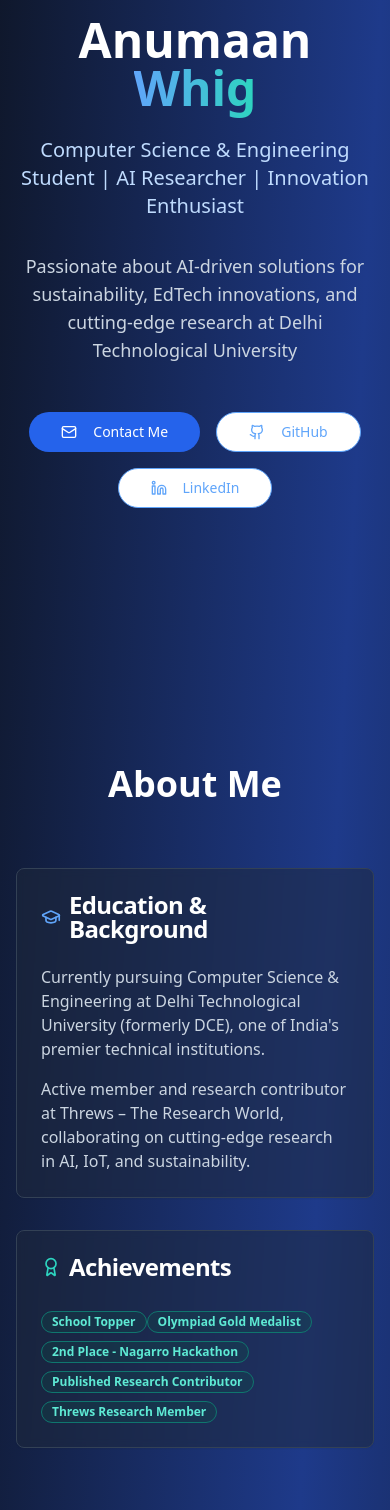
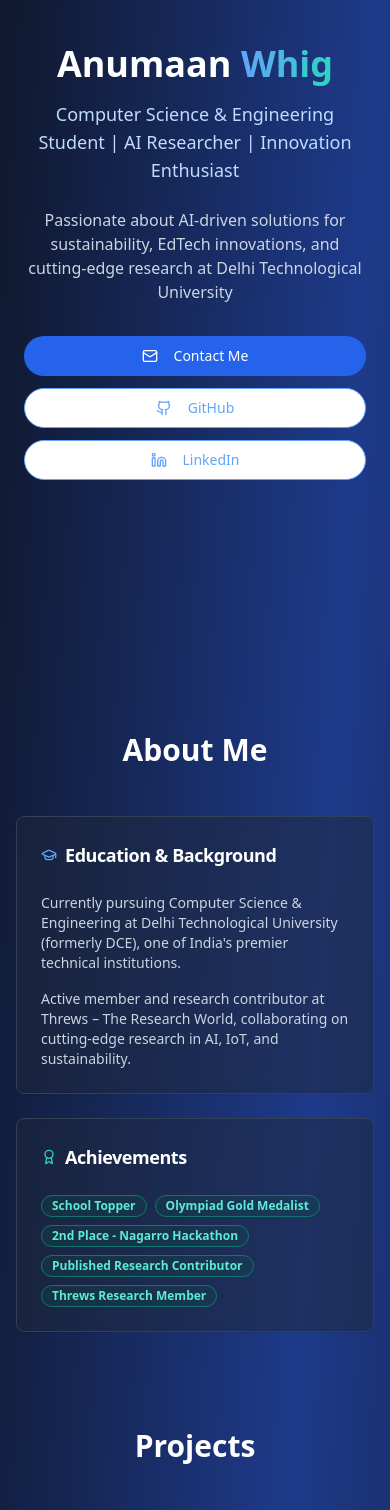
Before and after one commit to TheAnumaan/whig-portfolio-nexus, a React (Vite) app: page / in a window 390 px wide. Shown: the part 160-1670 px from the top of the page. Built offline with nearby package versions, Linux system fonts and the light colour scheme.

Commit message:
Refactor: Improve responsiveness
Make the website responsive across different screen sizes.

```diff
--- a/src/pages/Index.tsx
+++ b/src/pages/Index.tsx
@@ -1,3 +1,4 @@
+
 import { useState, useEffect } from 'react';
 import { motion } from 'framer-motion';
 import { Card, CardContent, CardDescription, CardHeader, CardTitle } from '@/components/ui/card';
@@ -173,27 +174,27 @@ const Index = () => {
         {isAuthenticated && (
           <motion.button
             onClick={handleLogout}
-            className="p-3 bg-red-600 hover:bg-red-700 text-white rounded-full shadow-lg transition-colors"
+            className="p-2 sm:p-3 bg-red-600 hover:bg-red-700 text-white rounded-full shadow-lg transition-colors"
             whileHover={{ scale: 1.1 }}
             whileTap={{ scale: 0.9 }}
             title="Logout"
           >
-            <LogOut className="w-5 h-5" />
+            <LogOut className="w-4 h-4 sm:w-5 sm:h-5" />
           </motion.button>
         )}
         <motion.button
           onClick={handleAdminClick}
-          className="p-3 bg-blue-600 hover:bg-blue-700 text-white rounded-full shadow-lg transition-colors"
+          className="p-2 sm:p-3 bg-blue-600 hover:bg-blue-700 text-white rounded-full shadow-lg transition-colors"
           whileHover={{ scale: 1.1 }}
           whileTap={{ scale: 0.9 }}
           title={isAuthenticated ? "Admin Panel" : "Login to Admin"}
         >
-          <Settings className="w-5 h-5" />
+          <Settings className="w-4 h-4 sm:w-5 sm:h-5" />
         </motion.button>
       </motion.div>
 
       {/* Hero Section */}
-      <section className="min-h-screen flex items-center justify-center px-4">
+      <section className="min-h-screen flex items-center justify-center px-4 sm:px-6 lg:px-8">
         <div className="max-w-4xl mx-auto text-center">
           <motion.div
             initial={{ opacity: 0, y: 30 }}
@@ -201,7 +202,7 @@ const Index = () => {
             transition={{ duration: 0.8 }}
           >
             <motion.h1
-              className="text-5xl md:text-7xl font-bold text-white mb-6"
+              className="text-4xl sm:text-5xl md:text-6xl lg:text-7xl font-bold text-white mb-4 sm:mb-6"
               initial={{ opacity: 0, y: 20 }}
               animate={{ opacity: 1, y: 0 }}
               transition={{ delay: 0.2, duration: 0.8 }}
@@ -210,7 +211,7 @@ const Index = () => {
             </motion.h1>
 
             <motion.p
-              className="text-xl md:text-2xl text-blue-200 mb-8"
+              className="text-lg sm:text-xl md:text-2xl text-blue-200 mb-6 sm:mb-8 px-2"
               initial={{ opacity: 0, y: 20 }}
               animate={{ opacity: 1, y: 0 }}
               transition={{ delay: 0.4, duration: 0.8 }}
@@ -219,7 +220,7 @@ const Index = () => {
             </motion.p>
 
             <motion.p
-              className="text-lg text-slate-300 mb-12 max-w-2xl mx-auto"
+              className="text-base sm:text-lg text-slate-300 mb-8 sm:mb-12 max-w-2xl mx-auto px-2"
               initial={{ opacity: 0, y: 20 }}
               animate={{ opacity: 1, y: 0 }}
               transition={{ delay: 0.6, duration: 0.8 }}
@@ -228,29 +229,29 @@ const Index = () => {
             </motion.p>
 
             <motion.div
-              className="flex flex-wrap gap-4 justify-center"
+              className="flex flex-col sm:flex-row flex-wrap gap-3 sm:gap-4 justify-center px-2"
               initial={{ opacity: 0, y: 20 }}
               animate={{ opacity: 1, y: 0 }}
               transition={{ delay: 0.8, duration: 0.8 }}
             >
-              <Button className="bg-blue-600 hover:bg-blue-700 text-white px-8 py-3 rounded-full">
-                <Mail className="w-4 h-4 mr-2" />
+              <Button className="bg-blue-600 hover:bg-blue-700 text-white px-6 sm:px-8 py-2 sm:py-3 rounded-full text-sm sm:text-base">
+                <Mail className="w-3 h-3 sm:w-4 sm:h-4 mr-2" />
                 Contact Me
               </Button>
               <Button
                 variant="outline"
-                className="border-blue-400 text-blue-400 hover:bg-blue-400 hover:text-white px-8 py-3 rounded-full"
+                className="border-blue-400 text-blue-400 hover:bg-blue-400 hover:text-white px-6 sm:px-8 py-2 sm:py-3 rounded-full text-sm sm:text-base"
                 onClick={() => window.open('https://github.com/TheAnumaan', '_blank')}
               >
-                <Github className="w-4 h-4 mr-2" />
+                <Github className="w-3 h-3 sm:w-4 sm:h-4 mr-2" />
                 GitHub
               </Button>
               <Button
                 variant="outline"
-                className="border-blue-400 text-blue-400 hover:bg-blue-400 hover:text-white px-8 py-3 rounded-full"
+                className="border-blue-400 text-blue-400 hover:bg-blue-400 hover:text-white px-6 sm:px-8 py-2 sm:py-3 rounded-full text-sm sm:text-base"
                 onClick={() => window.open('https://www.linkedin.com/in/anumaan-whig-41556b323/', '_blank')}
               >
-                <Linkedin className="w-4 h-4 mr-2" />
+                <Linkedin className="w-3 h-3 sm:w-4 sm:h-4 mr-2" />
                 LinkedIn
               </Button>
             </motion.div>
@@ -259,10 +260,10 @@ const Index = () => {
       </section>
 
       {/* About Section */}
-      <section className="py-20 px-4">
+      <section className="py-12 sm:py-16 lg:py-20 px-4 sm:px-6 lg:px-8">
         <div className="max-w-6xl mx-auto">
           <motion.h2
-            className="text-4xl font-bold text-white text-center mb-16"
+            className="text-3xl sm:text-4xl font-bold text-white text-center mb-12 sm:mb-16"
             initial={{ opacity: 0, y: 30 }}
             whileInView={{ opacity: 1, y: 0 }}
             transition={{ duration: 0.8 }}
@@ -271,21 +272,21 @@ const Index = () => {
             About Me
           </motion.h2>
 
-          <div className="grid md:grid-cols-2 gap-8">
+          <div className="grid md:grid-cols-2 gap-6 sm:gap-8">
             <motion.div
               initial={{ opacity: 0, x: -30 }}
               whileInView={{ opacity: 1, x: 0 }}
               transition={{ duration: 0.8 }}
               viewport={{ once: true }}
             >
-              <Card className="bg-slate-800/50 border-slate-700 backdrop-blur-sm">
+              <Card className="bg-slate-800/50 border-slate-700 backdrop-blur-sm h-full">
                 <CardHeader>
-                  <CardTitle className="text-white flex items-center gap-2">
-                    <GraduationCap className="w-5 h-5 text-blue-400" />
+                  <CardTitle className="text-white flex items-center gap-2 text-lg sm:text-xl">
+                    <GraduationCap className="w-4 h-4 sm:w-5 sm:h-5 text-blue-400" />
                     Education & Background
                   </CardTitle>
                 </CardHeader>
-                <CardContent className="text-slate-300">
+                <CardContent className="text-slate-300 text-sm sm:text-base">
                   <p className="mb-4">
                     Currently pursuing Computer Science & Engineering at Delhi Technological University (formerly DCE),
                     one of India's premier technical institutions.
@@ -304,17 +305,17 @@ const Index = () => {
               transition={{ duration: 0.8 }}
               viewport={{ once: true }}
             >
-              <Card className="bg-slate-800/50 border-slate-700 backdrop-blur-sm">
+              <Card className="bg-slate-800/50 border-slate-700 backdrop-blur-sm h-full">
                 <CardHeader>
-                  <CardTitle className="text-white flex items-center gap-2">
-                    <Award className="w-5 h-5 text-teal-400" />
+                  <CardTitle className="text-white flex items-center gap-2 text-lg sm:text-xl">
+                    <Award className="w-4 h-4 sm:w-5 sm:h-5 text-teal-400" />
                     Achievements
                   </CardTitle>
                 </CardHeader>
                 <CardContent>
-                  <div className="space-y-2">
+                  <div className="flex flex-wrap gap-2">
                     {achievements.map((achievement, index) => (
-                      <Badge key={index} className="bg-teal-900/30 text-teal-300 border-teal-700">
+                      <Badge key={index} className="bg-teal-900/30 text-teal-300 border-teal-700 text-xs sm:text-sm">
                         {achievement}
                       </Badge>
                     ))}
@@ -327,10 +328,10 @@ const Index = () => {
       </section>
 
       {/* Projects Section */}
-      <section className="py-20 px-4">
+      <section className="py-12 sm:py-16 lg:py-20 px-4 sm:px-6 lg:px-8">
         <div className="max-w-6xl mx-auto">
           <motion.h2
-            className="text-4xl font-bold text-white text-center mb-16"
+            className="text-3xl sm:text-4xl font-bold text-white text-center mb-12 sm:mb-16"
             initial={{ opacity: 0, y: 30 }}
             whileInView={{ opacity: 1, y: 0 }}
             transition={{ duration: 0.8 }}
@@ -339,7 +340,7 @@ const Index = () => {
             Projects
           </motion.h2>
 
-          <div className="grid md:grid-cols-2 lg:grid-cols-3 gap-8">
+          <div className="grid sm:grid-cols-2 lg:grid-cols-3 gap-6 sm:gap-8">
             {projects.map((project, index) => (
               <motion.div
                 key={project.id}
@@ -350,21 +351,21 @@ const Index = () => {
               >
                 <Card className="bg-slate-800/50 border-slate-700 backdrop-blur-sm hover:bg-slate-800/70 transition-all duration-300 h-full">
                   <CardHeader>
-                    <div className="flex justify-between items-start">
-                      <CardTitle className="text-white text-lg">{project.title}</CardTitle>
-                      <Badge className="bg-blue-900/30 text-blue-300 border-blue-700">
+                    <div className="flex flex-col sm:flex-row sm:justify-between sm:items-start gap-2">
+                      <CardTitle className="text-white text-base sm:text-lg leading-tight">{project.title}</CardTitle>
+                      <Badge className="bg-blue-900/30 text-blue-300 border-blue-700 text-xs w-fit">
                         {project.type}
                       </Badge>
                     </div>
-                    <Badge className="w-fit bg-green-900/30 text-green-300 border-green-700">
+                    <Badge className="w-fit bg-green-900/30 text-green-300 border-green-700 text-xs">
                       {project.status}
                     </Badge>
                   </CardHeader>
                   <CardContent>
-                    <CardDescription className="text-slate-300 mb-4">
+                    <CardDescription className="text-slate-300 mb-4 text-sm sm:text-base">
                       {project.description}
                     </CardDescription>
-                    <div className="flex flex-wrap gap-2">
+                    <div className="flex flex-wrap gap-1 sm:gap-2">
                       {project.technologies.map((tech, techIndex) => (
                         <Badge key={techIndex} variant="outline" className="text-xs border-slate-600 text-slate-400">
                           {tech}
@@ -380,10 +381,10 @@ const Index = () => {
       </section>
 
       {/* Research Section */}
-      <section className="py-20 px-4">
+      <section className="py-12 sm:py-16 lg:py-20 px-4 sm:px-6 lg:px-8">
         <div className="max-w-6xl mx-auto">
           <motion.h2
-            className="text-4xl font-bold text-white text-center mb-16"
+            className="text-3xl sm:text-4xl font-bold text-white text-center mb-12 sm:mb-16"
             initial={{ opacity: 0, y: 30 }}
             whileInView={{ opacity: 1, y: 0 }}
             transition={{ duration: 0.8 }}
@@ -392,7 +393,7 @@ const Index = () => {
             Research Publications
           </motion.h2>
 
-          <div className="grid md:grid-cols-2 gap-8">
+          <div className="grid lg:grid-cols-2 gap-6 sm:gap-8">
             {researchPapers.map((paper, index) => (
               <motion.div
                 key={paper.id}
@@ -403,35 +404,37 @@ const Index = () => {
               >
                 <Card className="bg-slate-800/50 border-slate-700 backdrop-blur-sm hover:bg-slate-800/70 transition-all duration-300 h-full">
                   <CardHeader>
-                    <div className="flex justify-between items-start mb-2">
-                      <CardTitle className="text-white text-lg leading-tight">{paper.title}</CardTitle>
-                      <div className="flex flex-col items-end gap-2">
-                        <Badge className="bg-purple-900/30 text-purple-300 border-purple-700">
+                    <div className="flex flex-col gap-3">
+                      <div className="flex flex-col sm:flex-row sm:justify-between sm:items-start gap-2">
+                        <CardTitle className="text-white text-sm sm:text-base lg:text-lg leading-tight flex-1">{paper.title}</CardTitle>
+                        <div className="flex flex-row sm:flex-col gap-2">
+                          <Badge className="bg-purple-900/30 text-purple-300 border-purple-700 text-xs w-fit">
                             {paper.year}
                           </Badge>
                           {paper.citedBy && (
-                          <Badge className="bg-orange-900/30 text-orange-300 border-orange-700 text-xs">
+                            <Badge className="bg-orange-900/30 text-orange-300 border-orange-700 text-xs w-fit">
                               Cited: {paper.citedBy}
                             </Badge>
                           )}
                         </div>
                       </div>
-                    <CardDescription className="text-slate-400 text-sm">
+                      <CardDescription className="text-slate-400 text-xs sm:text-sm">
                         {paper.authors}
                       </CardDescription>
-                    <Badge className="w-fit bg-amber-900/30 text-amber-300 border-amber-700">
+                      <Badge className="w-fit bg-amber-900/30 text-amber-300 border-amber-700 text-xs">
                         {paper.status}
                       </Badge>
+                    </div>
                   </CardHeader>
                   <CardContent>
-                    <CardDescription className="text-slate-300 mb-4">
+                    <CardDescription className="text-slate-300 mb-4 text-sm sm:text-base">
                       {paper.description}
                     </CardDescription>
-                    <div className="flex items-center gap-2">
-                      <Badge variant="outline" className="text-xs border-slate-600 text-slate-400">
+                    <div className="flex flex-col sm:flex-row sm:items-center gap-3">
+                      <Badge variant="outline" className="text-xs border-slate-600 text-slate-400 flex-1">
                         {paper.publication}
                       </Badge>
-                      <Button size="sm" variant="outline" className="ml-auto border-slate-600 text-slate-300 hover:bg-slate-700">
+                      <Button size="sm" variant="outline" className="border-slate-600 text-slate-300 hover:bg-slate-700 w-fit">
                         <ExternalLink className="w-3 h-3 mr-1" />
                         View
                       </Button>
@@ -442,13 +445,13 @@ const Index = () => {
             ))}
           </div>
 
-          <div className="text-center mt-12">
+          <div className="text-center mt-8 sm:mt-12">
             <Button
               variant="outline"
-              className="border-purple-400 text-purple-400 hover:bg-purple-400 hover:text-white px-8 py-3 rounded-full"
+              className="border-purple-400 text-purple-400 hover:bg-purple-400 hover:text-white px-6 sm:px-8 py-2 sm:py-3 rounded-full text-sm sm:text-base"
               onClick={() => window.open('https://scholar.google.com/citations?hl=en&user=-HqYBtEAAAAJ&view_op=list_works', '_blank')}
             >
-              <ExternalLink className="w-4 h-4 mr-2" />
+              <ExternalLink className="w-3 h-3 sm:w-4 sm:h-4 mr-2" />
               View All Publications
             </Button>
           </div>
@@ -456,10 +459,10 @@ const Index = () => {
       </section>
 
       {/* Skills Section */}
-      <section className="py-20 px-4">
+      <section className="py-12 sm:py-16 lg:py-20 px-4 sm:px-6 lg:px-8">
         <div className="max-w-6xl mx-auto">
           <motion.h2
-            className="text-4xl font-bold text-white text-center mb-16"
+            className="text-3xl sm:text-4xl font-bold text-white text-center mb-12 sm:mb-16"
             initial={{ opacity: 0, y: 30 }}
             whileInView={{ opacity: 1, y: 0 }}
             transition={{ duration: 0.8 }}
@@ -469,7 +472,7 @@ const Index = () => {
           </motion.h2>
 
           <motion.div
-            className="flex flex-wrap gap-4 justify-center"
+            className="flex flex-wrap gap-3 sm:gap-4 justify-center"
             initial={{ opacity: 0, y: 30 }}
             whileInView={{ opacity: 1, y: 0 }}
             transition={{ duration: 0.8, delay: 0.2 }}
@@ -481,7 +484,7 @@ const Index = () => {
                 whileHover={{ scale: 1.05 }}
                 whileTap={{ scale: 0.95 }}
               >
-                <Badge className="bg-slate-800/50 text-slate-200 border-slate-600 px-4 py-2 text-sm hover:bg-blue-900/30 hover:text-blue-300 hover:border-blue-700 transition-all duration-300">
+                <Badge className="bg-slate-800/50 text-slate-200 border-slate-600 px-3 sm:px-4 py-1 sm:py-2 text-xs sm:text-sm hover:bg-blue-900/30 hover:text-blue-300 hover:border-blue-700 transition-all duration-300">
                   {skill}
                 </Badge>
               </motion.div>
@@ -491,10 +494,10 @@ const Index = () => {
       </section>
 
       {/* Contact Section */}
-      <section className="py-20 px-4">
+      <section className="py-12 sm:py-16 lg:py-20 px-4 sm:px-6 lg:px-8">
         <div className="max-w-4xl mx-auto text-center">
           <motion.h2
-            className="text-4xl font-bold text-white mb-8"
+            className="text-3xl sm:text-4xl font-bold text-white mb-6 sm:mb-8"
             initial={{ opacity: 0, y: 30 }}
             whileInView={{ opacity: 1, y: 0 }}
             transition={{ duration: 0.8 }}
@@ -504,7 +507,7 @@ const Index = () => {
           </motion.h2>
 
           <motion.p
-            className="text-lg text-slate-300 mb-12"
+            className="text-base sm:text-lg text-slate-300 mb-8 sm:mb-12 px-2"
             initial={{ opacity: 0, y: 30 }}
             whileInView={{ opacity: 1, y: 0 }}
             transition={{ duration: 0.8, delay: 0.2 }}
@@ -515,32 +518,32 @@ const Index = () => {
           </motion.p>
 
           <motion.div
-            className="flex flex-wrap gap-6 justify-center"
+            className="flex flex-col sm:flex-row flex-wrap gap-4 sm:gap-6 justify-center px-2"
             initial={{ opacity: 0, y: 30 }}
             whileInView={{ opacity: 1, y: 0 }}
             transition={{ duration: 0.8, delay: 0.4 }}
             viewport={{ once: true }}
           >
-            <Button className="bg-blue-600 hover:bg-blue-700 text-white px-6 py-3 rounded-full">
-              <Mail className="w-4 h-4 mr-2" />
+            <Button className="bg-blue-600 hover:bg-blue-700 text-white px-5 sm:px-6 py-2 sm:py-3 rounded-full text-sm sm:text-base">
+              <Mail className="w-3 h-3 sm:w-4 sm:h-4 mr-2" />
               Email
             </Button>
             <Button
-              className="bg-slate-700 hover:bg-slate-600 text-white px-6 py-3 rounded-full"
+              className="bg-slate-700 hover:bg-slate-600 text-white px-5 sm:px-6 py-2 sm:py-3 rounded-full text-sm sm:text-base"
               onClick={() => window.open('https://www.linkedin.com/in/anumaan-whig-41556b323/', '_blank')}
             >
-              <Linkedin className="w-4 h-4 mr-2" />
+              <Linkedin className="w-3 h-3 sm:w-4 sm:h-4 mr-2" />
               LinkedIn
             </Button>
             <Button
-              className="bg-slate-700 hover:bg-slate-600 text-white px-6 py-3 rounded-full"
+              className="bg-slate-700 hover:bg-slate-600 text-white px-5 sm:px-6 py-2 sm:py-3 rounded-full text-sm sm:text-base"
               onClick={() => window.open('https://github.com/TheAnumaan', '_blank')}
             >
-              <Github className="w-4 h-4 mr-2" />
+              <Github className="w-3 h-3 sm:w-4 sm:h-4 mr-2" />
               GitHub
             </Button>
-            <Button variant="outline" className="border-slate-600 text-slate-300 hover:bg-slate-700 px-6 py-3 rounded-full">
-              <MapPin className="w-4 h-4 mr-2" />
+            <Button variant="outline" className="border-slate-600 text-slate-300 hover:bg-slate-700 px-5 sm:px-6 py-2 sm:py-3 rounded-full text-sm sm:text-base">
+              <MapPin className="w-3 h-3 sm:w-4 sm:h-4 mr-2" />
               Delhi, India
             </Button>
           </motion.div>
@@ -548,9 +551,9 @@ const Index = () => {
       </section>
 
       {/* Footer */}
-      <footer className="py-8 px-4 border-t border-slate-800">
+      <footer className="py-6 sm:py-8 px-4 sm:px-6 lg:px-8 border-t border-slate-800">
         <div className="max-w-6xl mx-auto text-center">
-          <p className="text-slate-400">
+          <p className="text-slate-400 text-sm sm:text-base">
             © 2024 Anumaan Whig. Built with passion for innovation and sustainability.
           </p>
         </div>
```
Lines whose indentation alone changed are shown as unchanged.
